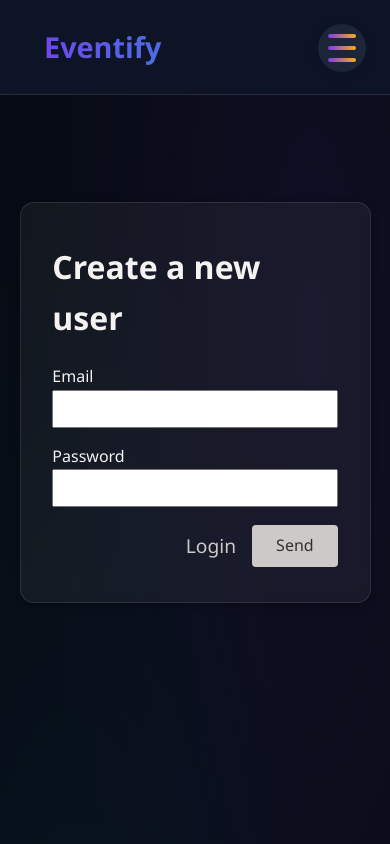
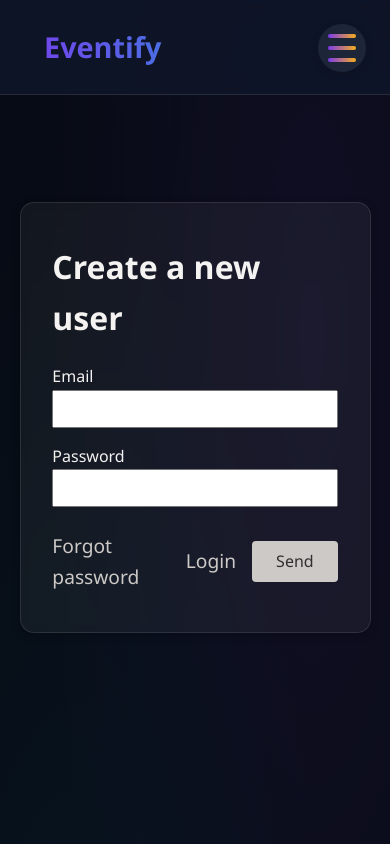
Before and after one commit to Ojfirst/eventsapp, a React (Vite) app: page /auth in a window 390 px wide. Shown: the top 844 px of the page. Built offline with nearby package versions, Linux system fonts and the light colour scheme; some icons are missing.

Commit message:
UI: add login for mobile view based on auth status

```diff
--- a/src/App.jsx
+++ b/src/App.jsx
@@ -79,7 +79,11 @@ const router = createBrowserRouter([
 				Component: Profile,
 				loader: profileLoader,
 				children: [
-					{ path: 'changePassword', Component: EditPasswordPage, action: changePasswordAction },
+					{
+						path: 'changePassword',
+						Component: EditPasswordPage,
+						action: changePasswordAction,
+					},
 					{
 						path: 'new-profile',
 						Component: AddProfile,
@@ -99,6 +103,11 @@ const router = createBrowserRouter([
 				action: authAction,
 			},
 			{ path: 'logout', action: logoutAction },
+			{
+				path: 'changePassword',
+				Component: EditPasswordPage,
+				action: changePasswordAction,
+			},
 		],
 	},
 ]);
--- a/src/components/Auth/AuthForm.jsx
+++ b/src/components/Auth/AuthForm.jsx
@@ -35,6 +35,10 @@ function AuthForm() {
 					<label htmlFor="image">Password</label>
 					<input id="password" type="password" name="password" required />
 				</p>
+				<div className={classes.links}>
+					<div className={classes.actions}>
+						<Link to={'../changePassword'}>Forgot password</Link>
+					</div>
 					<div className={classes.actions}>
 						<Link to={`?mode=${isLogin ? 'signup' : 'login'}`}>
 							{isLogin ? 'Create new user' : 'Login'}
@@ -43,6 +47,7 @@ function AuthForm() {
 							{isSubmitting ? 'Submitting...' : 'Send'}
 						</button>
 					</div>
+				</div>
 			</Form>
 		</>
 	);
--- a/src/components/Auth/AuthForm.module.css
+++ b/src/components/Auth/AuthForm.module.css
@@ -14,6 +14,11 @@
 .form textarea {
   font: inherit;
   padding: 0.25rem;
+}
+
+.links {
+  display: flex;
+  justify-content: space-between;
 }
 
 .actions {
@@ -45,6 +50,8 @@
 
 .actions a:hover {
   background-color: var(--color-gray-800);
+  padding: 6px 10px;
+  border-radius: 4px;
 }
 
 @media (max-width: 768px) {
--- a/src/components/Home/Footer.jsx
+++ b/src/components/Home/Footer.jsx
@@ -7,28 +7,28 @@ const Footer = () => {
 	return (
 		<footer>
 			<Card>
-				<div class={classes['footer-content']}>
-					<div class={classes['footer-section']}>
+				<div className={classes['footer-content']}>
+					<div className={classes['footer-section']}>
 						<h3>Eventify</h3>
 						<p>
 							Discover and create extraordinary events with our cutting-edge
 							platform.
 						</p>
 					</div>
-					<div class={classes['footer-section']}>
+					<div className={classes['footer-section']}>
 						<h3>Get the App</h3>
 						<p>
 							Available on iOS and Android devices. Download now and never miss
 							an event.
 						</p>
 					</div>
-					<div class={classes['footer-section']}>
+					<div className={classes['footer-section']}>
 						<h3>Contact Us</h3>
 						<p>Email: info@Eventify.com</p>
 						<p>Phone: +234 (806) 309-6363</p>
 					</div>
 				</div>
-				<div class={classes['footer-bottom']}>
+				<div className={classes['footer-bottom']}>
 					<p>&copy; 2025 Eventify. All rights reserved.</p>
 				</div>
 			</Card>
--- a/src/components/Home/MobileMenu.jsx
+++ b/src/components/Home/MobileMenu.jsx
@@ -37,9 +37,11 @@ const MobileMenu = () => {
 							Profile
 						</NavLink>
 					)}
-					<NavLink to="/auth?mode=login" onClick={() => setOpen(false)}>
-						Login
-					</NavLink>
+					{!token && (
+						<NavLink to="/auth?mode=login" onClick={() => setOpen(false)}>
+							Login
+						</NavLink>
+					)}
 				</div>
 			</nav>
 		</div>
--- a/src/components/Profile/ChangePasswordForm.jsx
+++ b/src/components/Profile/ChangePasswordForm.jsx
@@ -14,15 +14,26 @@ const ChangePasswordForm = () => {
 
 	return (
 		<Form className={classes.form} method="POST" action="/profile">
-			<p>User email: {userEmail}</p>
+			{userEmail && <p>User email: {userEmail}</p>}
 
-			<label htmlFor="password">Change password</label>
+			{!userEmail && (
+				<input
+					type="email"
+					id="email"
+					name="email"
+					autoFocus
+					autoComplete="email"
+					placeholder="Email"
+					required
+				/>
+			)}
+
 			<input
 				type="password"
 				id="new-password"
 				name="new-password"
 				autoFocus
-				autoComplete="email"
+				autoComplete="password"
 				placeholder="New password"
 				required
 			/>
@@ -31,7 +42,7 @@ const ChangePasswordForm = () => {
 				id="confirm-password"
 				name="confrim-password"
 				autoFocus
-				autoComplete="email"
+				autoComplete="password"
 				placeholder="Confirm password"
 				required
 			/>
--- a/src/routes/logout.jsx
+++ b/src/routes/logout.jsx
@@ -14,6 +14,7 @@ const logoutAction = async ({ request }) => {
   localStorage.removeItem('token');
   localStorage.removeItem('userId');
   localStorage.removeItem('expiration');
+  localStorage.removeItem('email');
   console.log('User logged out successfully');
   return redirect('/');
 }
```
Also changed, not shown: 1 other file (tests, documents, lock files or other folders). Lines whose indentation alone changed are shown as unchanged.
